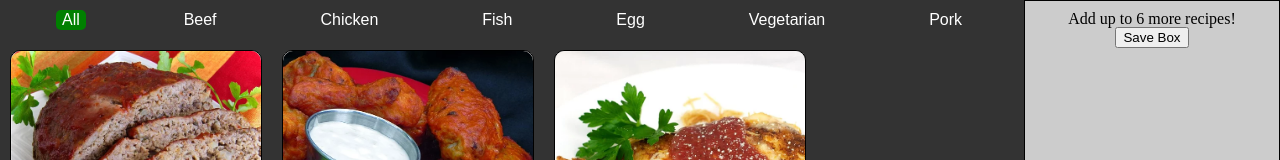
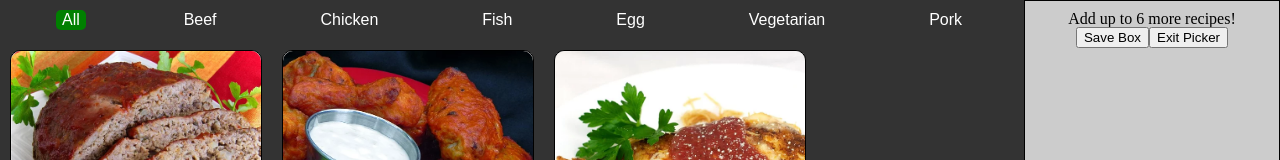
Before and after one commit to Taouen/gobble, a React (Create React App) app: page /picker in a window 1280 px wide. Shown: the top 160 px of the page. Built offline with nearby package versions, Linux system fonts and the light colour scheme.

Commit message:
working on exit picker button

```diff
--- a/src/components/Box.js
+++ b/src/components/Box.js
@@ -39,6 +39,7 @@ class Box extends React.Component {
           <h3>Add up to {6 - contents.length} more recipes!</h3>
         )}
         <button onClick={this.props.saveBox}>Save Box</button>
+        <button onClick={this.props.exitPicker}>Exit Picker</button>
       </BoxWrapper>
     );
   }
--- a/src/components/Picker.js
+++ b/src/components/Picker.js
@@ -99,6 +99,17 @@ class Picker extends React.Component {
     }
   };
 
+  exitPicker = () => {
+    // need to check if the box state matches the local storage, and if so, exit without an alert. currently I think the data being added to local storage may be slightly different from what the actual state is
+    if (JSON.parse(localStorage.getItem('box')) !== this.state.box) {
+      if (window.confirm('Do you want to exit without saving?')) {
+        this.props.history.push('/');
+      }
+    } else {
+      this.props.history.push('/');
+    }
+  };
+
   render() {
     const { recipes, categories, activeCategory } = this.state;
     return (
@@ -129,6 +140,7 @@ class Picker extends React.Component {
           recipes={this.state.recipes}
           removeFromBox={this.removeFromBox}
           saveBox={this.saveBox}
+          exitPicker={this.exitPicker}
         />
       </Wrapper>
     );
```
